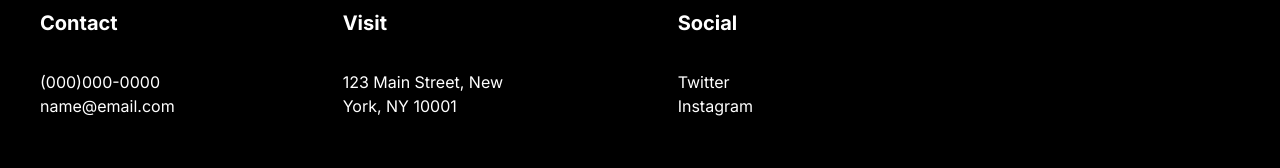
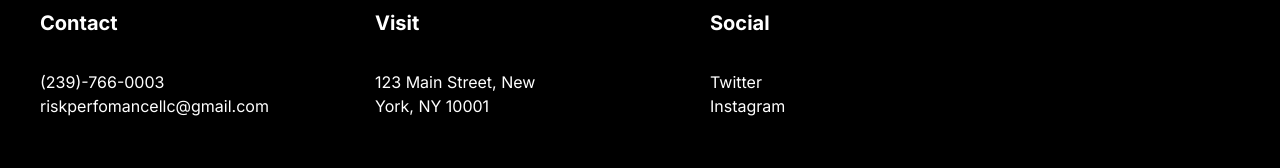
Before and after one commit to davidwole/riskprfmtest, a React (Create React App) app in the folder frontend/: page / in a window 1280 px wide. Shown: the part 1550-1718 px from the top of the page. Built offline with nearby package versions, Linux system fonts and the light colour scheme; no server answers.

Commit message:
Update Footer.jsx

```diff
--- a/frontend/src/components/Footer.jsx
+++ b/frontend/src/components/Footer.jsx
@@ -6,8 +6,8 @@ export default function Footer() {
             <div className='footer'>
                 <ul>
                     <li>Contact</li>
-                    <li>(000)000-0000</li>
-                    <li>name@email.com</li>
+                    <li>(239)-766-0003</li>
+                    <li>riskperfomancellc@gmail.com</li>
                 </ul>
 
                 <ul>
```
